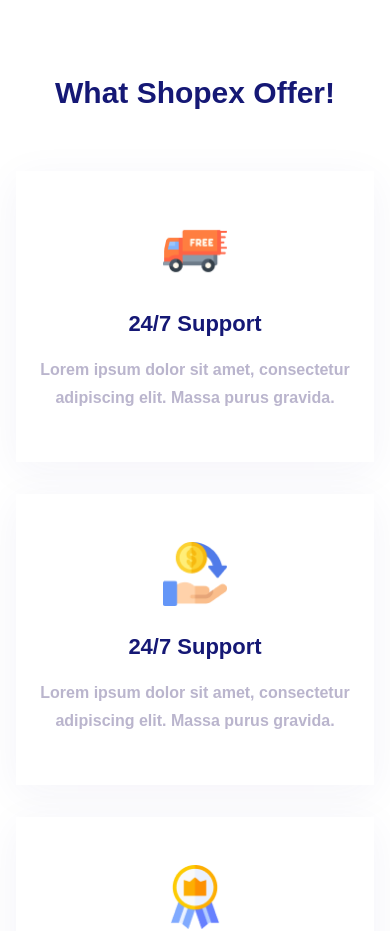
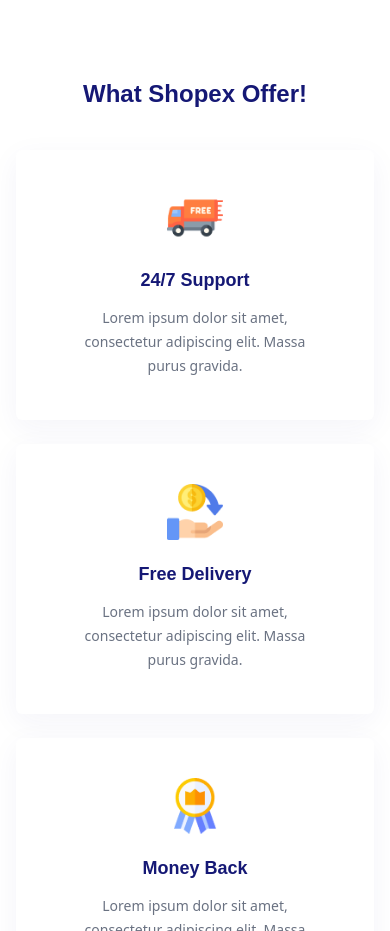
Before and after one commit to Mostofa-zaman/E-Commerce-M, a React (Vite) app: page / in a window 390 px wide. Shown: the part 637-1568 px from the top of the page. Built offline with nearby package versions, Linux system fonts and the light colour scheme; no server answers.

Commit message:
enhance Support section responsiveness and card design

```diff
--- a/src/components/Support.jsx
+++ b/src/components/Support.jsx
@@ -1,61 +1,86 @@
-import React from 'react'
-import s1 from '../assets/image/s.png'
-import s2 from '../assets/image/s2.png'
-import s3 from '../assets/image/s3.png'
-import s4 from '../assets/image/s4.png'
+import React from "react";
 
-const Support = () => {
-  const offerData = [
+import s1 from "../assets/image/s.png";
+import s2 from "../assets/image/s2.png";
+import s3 from "../assets/image/s3.png";
+import s4 from "../assets/image/s4.png";
+
+const supportData = [
   {
     id: 1,
     img: s1,
     title: "24/7 Support",
-        des: "Lorem ipsum dolor sit amet, consectetur adipiscing elit. Massa purus gravida."
+    desc: "Lorem ipsum dolor sit amet, consectetur adipiscing elit. Massa purus gravida.",
   },
   {
     id: 2,
     img: s2,
-        title: "24/7 Support",
-        des: "Lorem ipsum dolor sit amet, consectetur adipiscing elit. Massa purus gravida."
+    title: "Free Delivery",
+    desc: "Lorem ipsum dolor sit amet, consectetur adipiscing elit. Massa purus gravida.",
   },
   {
     id: 3,
     img: s3,
-        title: "24/7 Support",
-        des: "Lorem ipsum dolor sit amet, consectetur adipiscing elit. Massa purus gravida."
+    title: "Money Back",
+    desc: "Lorem ipsum dolor sit amet, consectetur adipiscing elit. Massa purus gravida.",
   },
   {
     id: 4,
     img: s4,
-        title: "24/7 Support",
-        des: "Lorem ipsum dolor sit amet, consectetur adipiscing elit. Massa purus gravida."
+    title: "Secure Payment",
+    desc: "Lorem ipsum dolor sit amet, consectetur adipiscing elit. Massa purus gravida.",
   },
-  ]
+];
 
+const Support = () => {
   return (
-    <section className='py-8 lg:py-14 bg-white'>
-        <div className="lg:w-9/12 w-11/12 mx-auto">
-          <h2 className='text-[30px] sm:text-[42px] text-center font-josefin text-[#151875] font-bold mb-14'>
+    <section className="bg-white py-10 md:py-14 lg:py-16">
+      <div className="w-11/12 lg:w-9/12 mx-auto">
+
+        {/* Heading */}
+        <h2
+          className="text-center font-josefin font-bold text-[#151875]
+                     text-2xl sm:text-3xl lg:text-[40px] mb-10 lg:mb-14"
+        >
           What Shopex Offer!
         </h2>
-          <div className='grid grid-cols-1 sm:grid-cols-2 lg:grid-cols-4 gap-8'>
-            {offerData.map((item) => (
-                <div key={item.id} className='bg-white px-6 py-12 shadow-[0px_8px_40px_0px_rgba(49,32,138,0.05)] flex flex-col items-center text-center transition-all duration-300 hover:scale-105 cursor-pointer border-b-2 border-transparent hover:border-[#FF9100]'>
-                    <div className='mb-6'>
-                        <img src={item.img} alt={item.title} className='w-16 h-16 object-contain' />
+
+        {/* Cards */}
+        <div className="grid grid-cols-1 sm:grid-cols-2 lg:grid-cols-4 gap-6 lg:gap-8">
+          {supportData.map((item) => (
+            <div
+              key={item.id}
+              className="group bg-white px-6 py-10 rounded-md
+                         shadow-[0px_8px_30px_rgba(49,32,138,0.05)]
+                         flex flex-col items-center text-center
+                         transition-all duration-300
+                         hover:-translate-y-2 hover:shadow-lg
+                         border-b-2 border-transparent hover:border-[#FF9100]"
+            >
+              {/* Icon */}
+              <div className="mb-5">
+                <img
+                  src={item.img}
+                  alt={item.title}
+                  className="w-14 h-14 sm:w-16 sm:h-16 object-contain"
+                />
               </div>
-                    <h3 className='text-[#151875] font-bold font-josefin text-[22px] mb-4'>
+
+              {/* Title */}
+              <h3 className="text-[#151875] font-bold font-josefin text-lg sm:text-xl mb-3">
                 {item.title}
               </h3>
-                    <p className='text-[#1A0B5B]/30 font-bold font-josefin text-[16px] leading-7'>
-                        {item.des}
+
+              {/* Description */}
+              <p className="text-gray-500 text-sm leading-6 max-w-[250px]">
+                {item.desc}
               </p>
             </div>
           ))}
         </div>
       </div>
     </section>
-  )
-}
+  );
+};
 
-export default Support
+export default Support;
```
Lines whose indentation alone changed are shown as unchanged.
